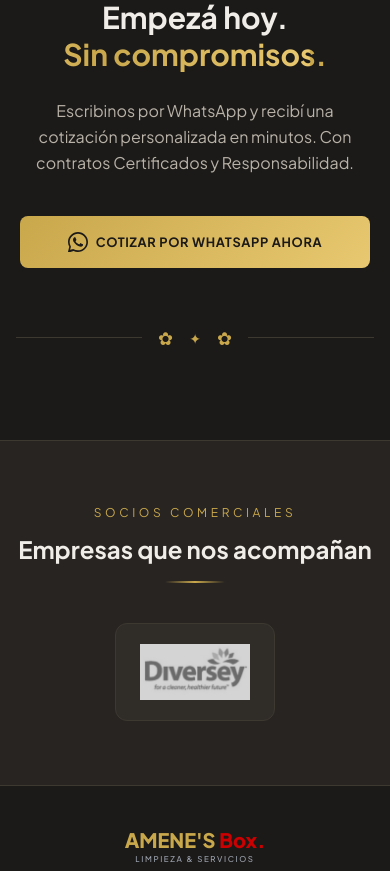
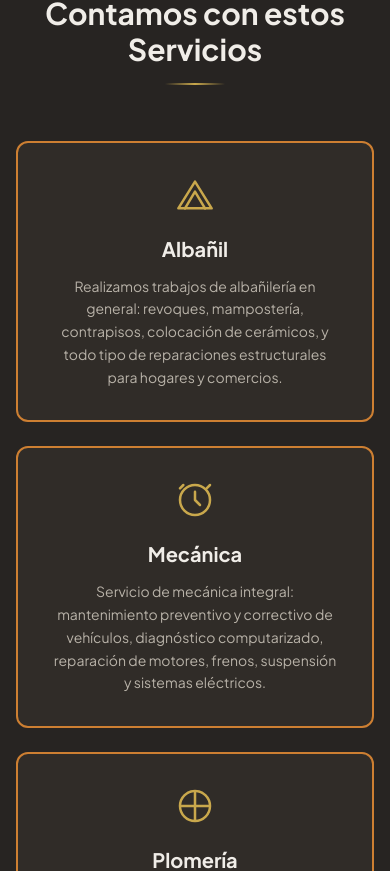
Before and after one commit to waltermedinilla/Paginadelimpieza, a Next.js app: page / in a window 390 px wide. Shown: the part 5052-5923 px from the top of the page. Built offline with nearby package versions, Linux system fonts and the light colour scheme.

Commit message:
feat: agregar sección de servicios (albañil, mecánica, plomería) y ajustes menores

```diff
--- a/app/page.tsx
+++ b/app/page.tsx
@@ -230,6 +230,72 @@ export default function Page() {
         </section>
 
         {/* ══════════════════════════════════════════
+            CONTAMOS CON ESTOS SERVICIOS
+        ══════════════════════════════════════════ */}
+        <section className="py-20 px-4" style={{ background: 'var(--bg-primary)' }}>
+          <div className="max-w-6xl mx-auto">
+            <div className="text-center mb-14">
+              <p className="text-xs uppercase tracking-[0.3em] mb-3" style={{ color: 'var(--accent-gold)' }}>Servicios</p>
+              <h2 className="text-3xl md:text-4xl font-bold mb-4" style={{ color: 'var(--text-primary)' }}>
+                Contamos con estos Servicios
+              </h2>
+              <div className="gold-divider" />
+            </div>
+            <div className="grid sm:grid-cols-3 gap-6">
+              {[
+                {
+                  title: 'Albañil',
+                  icon: (
+                    <svg width="40" height="40" viewBox="0 0 24 24" fill="none" stroke="var(--accent-gold)" strokeWidth="1.5" strokeLinecap="round" strokeLinejoin="round" aria-hidden="true">
+                      <path d="M2 20L12 4l10 16H2z" />
+                      <path d="M6 20L12 10l6 10" />
+                    </svg>
+                  ),
+                  desc: 'Realizamos trabajos de albañilería en general: revoques, mampostería, contrapisos, colocación de cerámicos, y todo tipo de reparaciones estructurales para hogares y comercios.',
+                },
+                {
+                  title: 'Mecánica',
+                  icon: (
+                    <svg width="40" height="40" viewBox="0 0 24 24" fill="none" stroke="var(--accent-gold)" strokeWidth="1.5" strokeLinecap="round" strokeLinejoin="round" aria-hidden="true">
+                      <circle cx="12" cy="12" r="9" />
+                      <path d="M12 7v5l3 3" />
+                      <path d="M5 3L3 5" />
+                      <path d="M21 3l-2 2" />
+                    </svg>
+                  ),
+                  desc: 'Servicio de mecánica integral: mantenimiento preventivo y correctivo de vehículos, diagnóstico computarizado, reparación de motores, frenos, suspensión y sistemas eléctricos.',
+                },
+                {
+                  title: 'Plomería',
+                  icon: (
+                    <svg width="40" height="40" viewBox="0 0 24 24" fill="none" stroke="var(--accent-gold)" strokeWidth="1.5" strokeLinecap="round" strokeLinejoin="round" aria-hidden="true">
+                      <path d="M4 12h16" />
+                      <path d="M12 4v16" />
+                      <circle cx="12" cy="12" r="9" />
+                    </svg>
+                  ),
+                  desc: 'Soluciones profesionales de plomería: instalación y reparación de cañerías, tanques de agua, desagües, termotanques, y todo tipo de arreglos sanitarios con garantía.',
+                },
+              ].map((svc, idx) => (
+                <div
+                  key={svc.title}
+                  className="p-8 rounded-xl card-hover flex flex-col items-center text-center"
+                  style={{
+                    background: 'var(--bg-card)',
+                    border: '2px solid #CD7F32',
+                    animationDelay: `${idx * 0.1}s`,
+                  }}
+                >
+                  <div className="mb-5">{svc.icon}</div>
+                  <h3 className="text-xl font-bold mb-3" style={{ color: 'var(--text-primary)' }}>{svc.title}</h3>
+                  <p className="text-sm leading-relaxed" style={{ color: 'var(--text-secondary)' }}>{svc.desc}</p>
+                </div>
+              ))}
+            </div>
+          </div>
+        </section>
+
+        {/* ══════════════════════════════════════════
             CTA CONTACTO
         ══════════════════════════════════════════ */}
         <section id="contacto" className="py-20 px-4 relative overflow-hidden" style={{ background: 'var(--bg-secondary)' }}>
--- a/components/ThemeSwitcher.tsx
+++ b/components/ThemeSwitcher.tsx
@@ -51,7 +51,7 @@ export default function ThemeSwitcher() {
     <button
       onClick={toggleTheme}
       aria-label="Modo Lectura"
-      className="
+      className={`
         flex items-center gap-2 px-4 py-2
         rounded-full border border-border
         bg-bg-card text-text-secondary
@@ -59,7 +59,7 @@ export default function ThemeSwitcher() {
         text-xs font-semibold tracking-wider uppercase
         transition-all duration-200
         select-none
-      "
+      `.trim()}
     >
       <span className="text-lg leading-none flex-shrink-0">{nextIcon}</span>
       <span className="leading-tight text-center">Modo<br />Lectura</span>
--- a/next.config.ts
+++ b/next.config.ts
@@ -1,7 +1,7 @@
 import type { NextConfig } from 'next'
 
 const nextConfig: NextConfig = {
-  // Compresión automática en Vercel (ya habilitada por defecto)
+  allowedDevOrigins: ['192.168.1.42'],
   compress: true,
 
   // Imágenes: dominios permitidos para next/image
```
